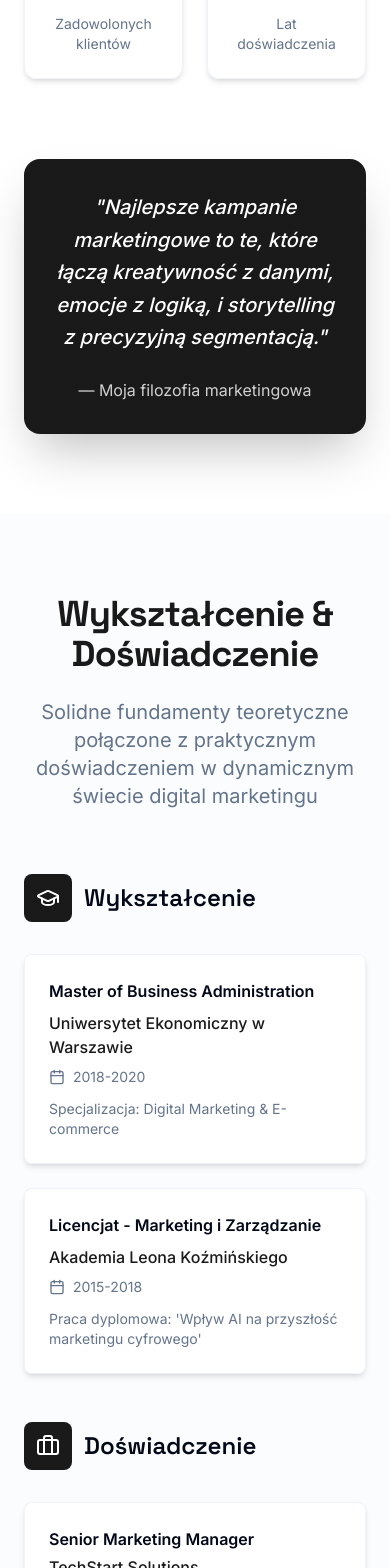
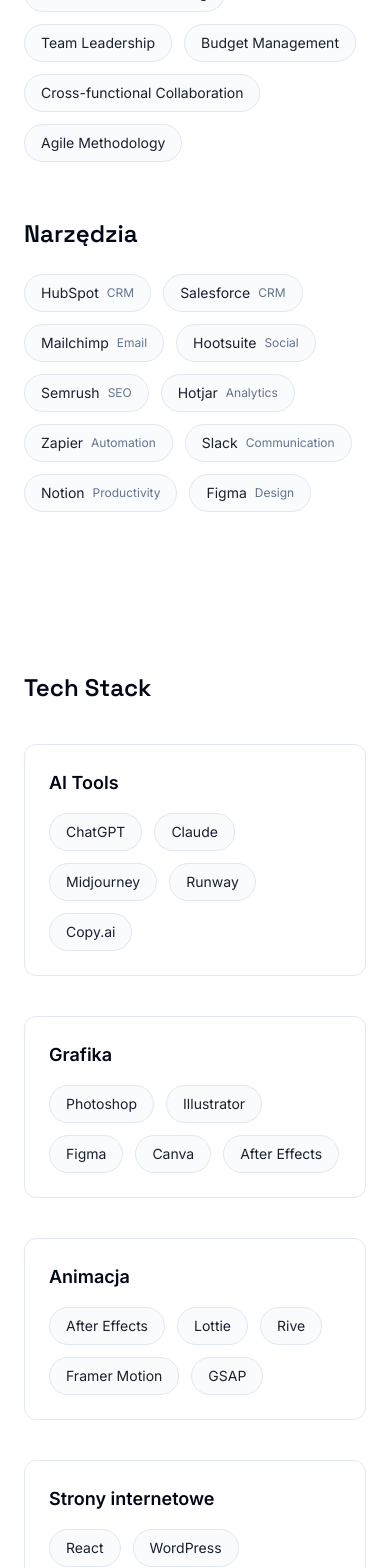
Before and after one commit to trugoJJJ/personal_website_en, a React (Vite) app: page / in a window 390 px wide. Shown: the part 9720-11288 px from the top of the page. Built offline with nearby package versions, Linux system fonts and the light colour scheme.

Commit message:
Połącz Tech Stack z umiejętnościami
Połączyłem sekcję Tech Stack z sekcją umiejętności i kompetencji, aby zapewnić spójne wyświetlanie informacji.

```diff
--- /dev/null
+++ b/src/components/SkillsAndTech.tsx
@@ -0,0 +1,208 @@
+import { Progress } from "@/components/ui/progress";
+import { Badge } from "@/components/ui/badge";
+
+// Minimalist combined section: Skills, Competencies and Tech Stack
+// No colorful icons or gradients. Large type, generous spacing, neutral palette.
+
+const technicalSkills = [
+  { name: "Google Ads", level: 95, category: "PPC" },
+  { name: "Facebook Ads", level: 92, category: "Social Media" },
+  { name: "Google Analytics", level: 88, category: "Analytics" },
+  { name: "SEO/SEM", level: 85, category: "Search" },
+  { name: "Email Marketing", level: 90, category: "Automation" },
+  { name: "Marketing Automation", level: 87, category: "Automation" },
+  { name: "A/B Testing", level: 83, category: "Optimization" },
+  { name: "Data Analysis", level: 80, category: "Analytics" }
+];
+
+const softSkills = [
+  "Strategic Thinking",
+  "Project Management",
+  "Client Communication",
+  "Creative Problem Solving",
+  "Team Leadership",
+  "Budget Management",
+  "Cross-functional Collaboration",
+  "Agile Methodology"
+];
+
+const tools = [
+  { name: "HubSpot", type: "CRM" },
+  { name: "Salesforce", type: "CRM" },
+  { name: "Mailchimp", type: "Email" },
+  { name: "Hootsuite", type: "Social" },
+  { name: "Semrush", type: "SEO" },
+  { name: "Hotjar", type: "Analytics" },
+  { name: "Zapier", type: "Automation" },
+  { name: "Slack", type: "Communication" },
+  { name: "Notion", type: "Productivity" },
+  { name: "Figma", type: "Design" }
+];
+
+// Tech stack categories (simplified, no icons/colors)
+const techCategories = [
+  {
+    title: "AI Tools",
+    tools: ["ChatGPT", "Claude", "Midjourney", "Runway", "Copy.ai"],
+  },
+  {
+    title: "Grafika",
+    tools: ["Photoshop", "Illustrator", "Figma", "Canva", "After Effects"],
+  },
+  {
+    title: "Animacja",
+    tools: ["After Effects", "Lottie", "Rive", "Framer Motion", "GSAP"],
+  },
+  {
+    title: "Strony internetowe",
+    tools: ["React", "WordPress", "Webflow", "Framer", "Shopify"],
+  },
+  {
+    title: "Analityka",
+    tools: ["Google Analytics", "Hotjar", "Mixpanel", "Amplitude", "Data Studio"],
+  },
+  {
+    title: "SEO",
+    tools: ["Ahrefs", "SEMrush", "Google Search Console", "Screaming Frog", "Surfer SEO"],
+  },
+  {
+    title: "Zarządzanie projektami",
+    tools: ["Notion", "Asana", "Monday.com", "Trello", "Slack"],
+  },
+  {
+    title: "Email Marketing",
+    tools: ["Mailchimp", "ConvertKit", "ActiveCampaign", "Klaviyo", "Sendinblue"],
+  },
+  {
+    title: "Systemy reklam PPC",
+    tools: ["Google Ads", "Facebook Ads", "LinkedIn Ads", "TikTok Ads", "Pinterest Ads"],
+  },
+  {
+    title: "Programowanie",
+    tools: ["React", "TypeScript", "Node.js", "Python", "No-code tools"],
+  },
+];
+
+export const SkillsAndTech = () => {
+  return (
+    <section className="py-24 bg-background">
+      <div className="container mx-auto px-6">
+        <div className="max-w-6xl mx-auto">
+          {/* Header */}
+          <header className="mb-20 text-center">
+            <h2 className="text-4xl md:text-5xl font-bold tracking-tight text-foreground">
+              Umiejętności, Kompetencje i Tech Stack
+            </h2>
+            <p className="mt-4 text-lg md:text-xl text-muted-foreground max-w-3xl mx-auto">
+              Minimalistyczny przegląd tego, w czym jestem najlepszy — techniczne skille,
+              kompetencje miękkie i narzędzia, z których korzystam na co dzień.
+            </p>
+          </header>
+
+          {/* Content */}
+          <div className="grid lg:grid-cols-2 gap-16">
+            {/* Technical Skills */}
+            <article>
+              <h3 className="text-2xl md:text-3xl font-semibold text-foreground mb-10">
+                Umiejętności techniczne
+              </h3>
+              <div className="space-y-6">
+                {technicalSkills.map((skill) => (
+                  <div key={skill.name} className="space-y-3">
+                    <div className="flex items-center justify-between">
+                      <div className="flex items-center gap-3">
+                        <span className="font-medium text-base md:text-lg text-foreground">
+                          {skill.name}
+                        </span>
+                        <Badge variant="secondary" className="text-xs">
+                          {skill.category}
+                        </Badge>
+                      </div>
+                      <span className="text-sm text-muted-foreground">{skill.level}%</span>
+                    </div>
+                    <Progress value={skill.level} className="h-2 bg-muted" />
+                  </div>
+                ))}
+              </div>
+            </article>
+
+            {/* Soft Skills and Tools */}
+            <aside className="space-y-14">
+              <div>
+                <h3 className="text-2xl md:text-3xl font-semibold text-foreground mb-6">
+                  Soft skills
+                </h3>
+                <div className="flex flex-wrap gap-3">
+                  {softSkills.map((skill) => (
+                    <div
+                      key={skill}
+                      className="inline-flex items-center rounded-full border border-border bg-muted/40 px-4 py-2 text-sm md:text-base text-foreground/90"
+                    >
+                      {skill}
+                    </div>
+                  ))}
+                </div>
+              </div>
+
+              <div>
+                <h3 className="text-2xl md:text-3xl font-semibold text-foreground mb-6">
+                  Narzędzia
+                </h3>
+                <div className="flex flex-wrap gap-3">
+                  {tools.map((tool) => (
+                    <div
+                      key={tool.name}
+                      className="inline-flex items-center rounded-full border border-border bg-muted/40 px-4 py-2 text-sm md:text-base text-foreground/90"
+                    >
+                      <span>{tool.name}</span>
+                      <span className="ml-2 text-xs text-muted-foreground">{tool.type}</span>
+                    </div>
+                  ))}
+                </div>
+              </div>
+            </aside>
+          </div>
+
+          {/* Tech Stack - minimalist */}
+          <section className="mt-20">
+            <h3 className="text-2xl md:text-3xl font-semibold text-foreground mb-10">
+              Tech Stack
+            </h3>
+            <div className="grid grid-cols-1 md:grid-cols-2 gap-10">
+              {techCategories.map((cat) => (
+                <div key={cat.title} className="rounded-xl border border-border p-6">
+                  <h4 className="text-lg md:text-xl font-semibold text-foreground mb-4">
+                    {cat.title}
+                  </h4>
+                  <div className="flex flex-wrap gap-3">
+                    {cat.tools.map((tool) => (
+                      <div
+                        key={tool}
+                        className="inline-flex items-center rounded-full border border-border bg-muted/40 px-4 py-2 text-sm md:text-base text-foreground/90"
+                      >
+                        {tool}
+                      </div>
+                    ))}
+                  </div>
+                </div>
+              ))}
+            </div>
+          </section>
+
+          {/* Summary */}
+          <div className="mt-20 text-center">
+            <div className="max-w-4xl mx-auto p-8 md:p-10 rounded-2xl border border-border bg-muted/30">
+              <h4 className="text-lg md:text-xl font-semibold mb-3 text-foreground">
+                Nieustanny rozwój
+              </h4>
+              <p className="text-muted-foreground leading-relaxed">
+                Marketing cyfrowy zmienia się błyskawicznie. Każdego tygodnia poświęcam czas
+                na naukę nowych narzędzi, trendów i strategii, aby dostarczać maksymalne efekty.
+              </p>
+            </div>
+          </div>
+        </div>
+      </div>
+    </section>
+  );
+};
--- a/src/pages/Index.tsx
+++ b/src/pages/Index.tsx
@@ -1,9 +1,8 @@
 import { Hero } from "@/components/Hero";
-import { TechStack } from "@/components/TechStack";
 import { Portfolio } from "@/components/Portfolio";
 import { About } from "@/components/About";
 import { Experience } from "@/components/Experience";
-import { Skills } from "@/components/Skills";
+import { SkillsAndTech } from "@/components/SkillsAndTech";
 import { Articles } from "@/components/Articles";
 import { VisualPortfolio } from "@/components/VisualPortfolio";
 import { CTA } from "@/components/CTA";
@@ -14,11 +13,10 @@ const Index = () => {
   return (
     <div className="min-h-screen">
       <Hero />
-      <TechStack />
       <Portfolio />
       <About />
       <Experience />
-      <Skills />
+      <SkillsAndTech />
       <Articles />
       <VisualPortfolio />
       <BigTypeCTA />
```
